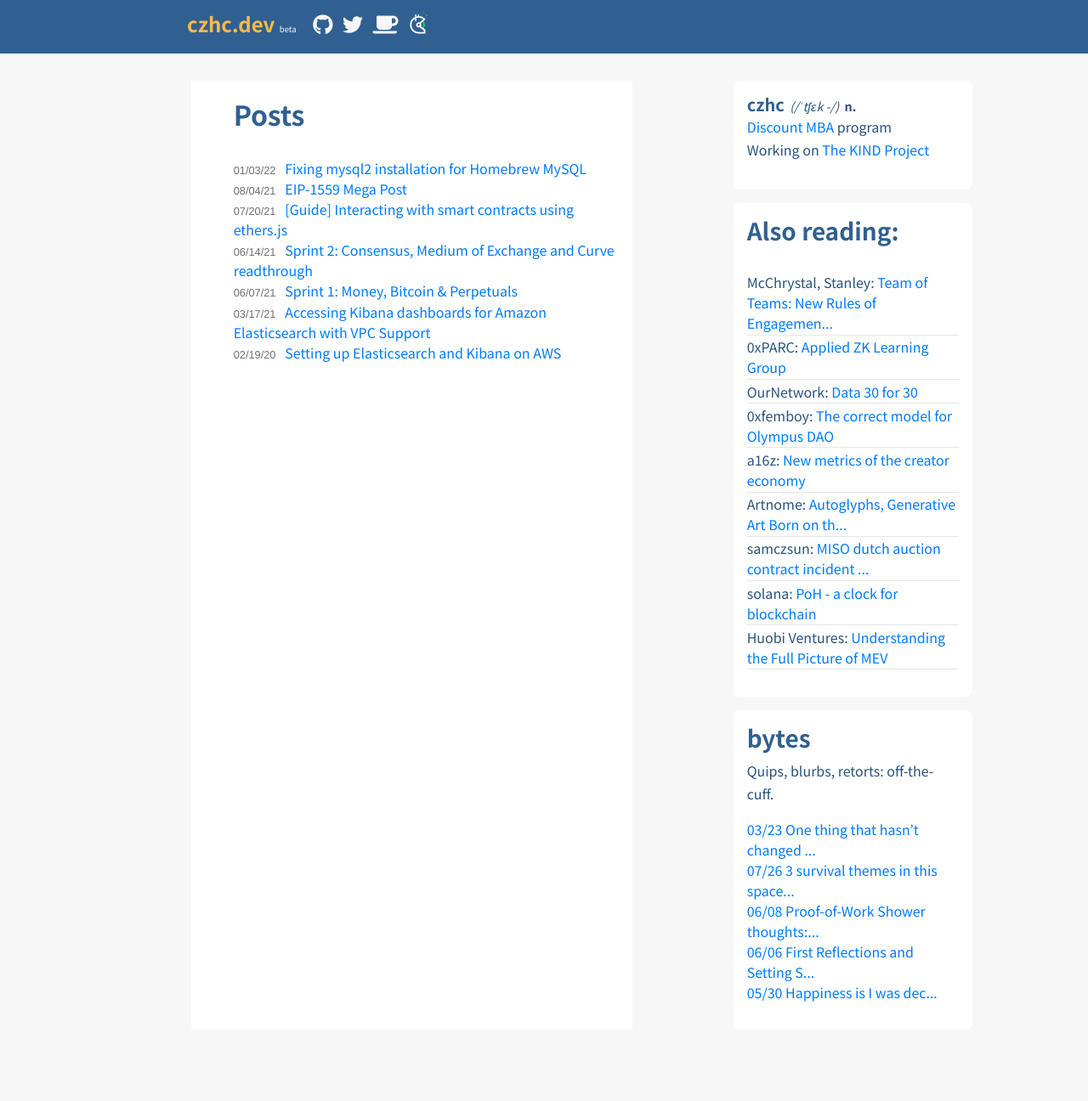
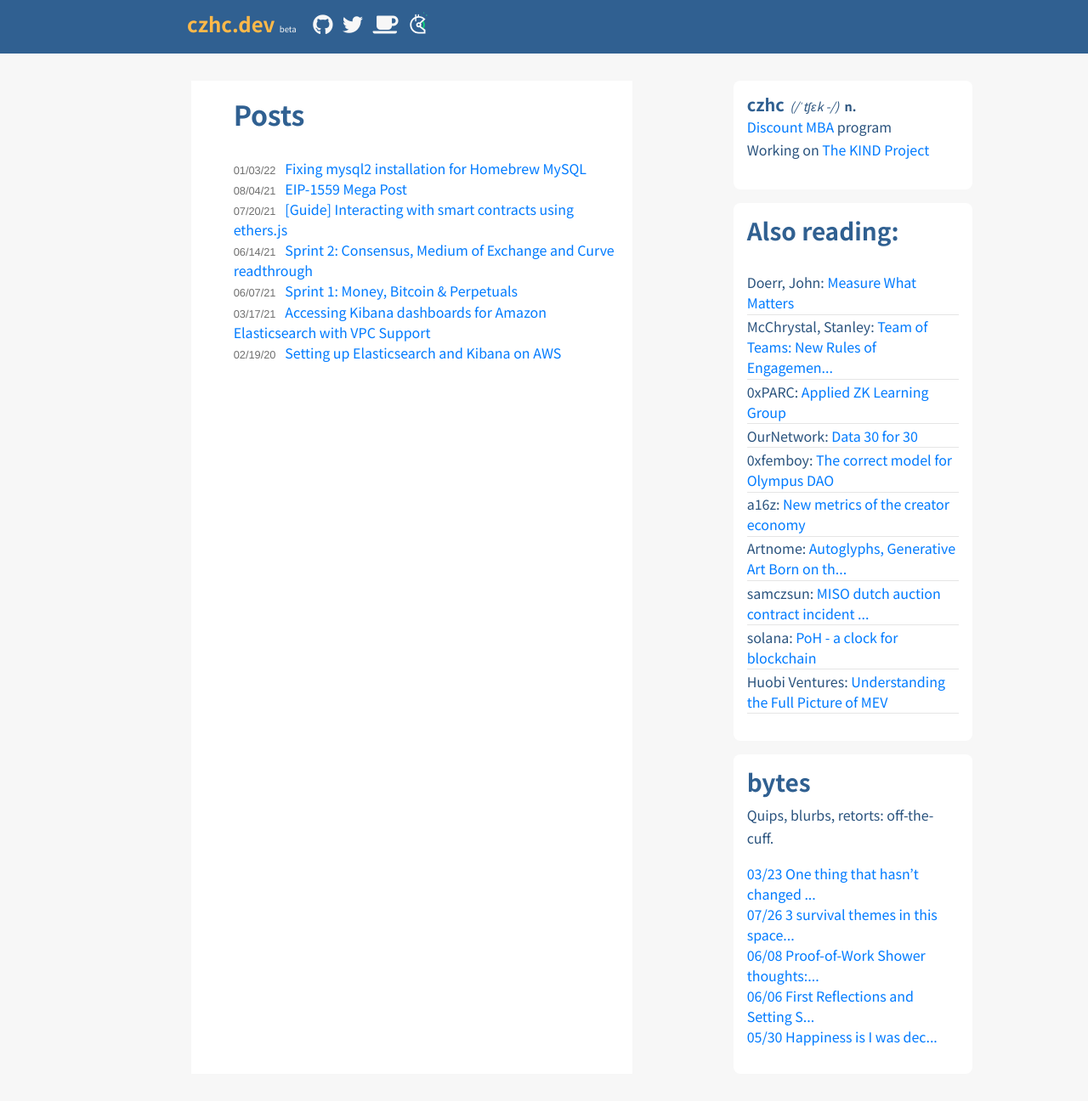
Before and after one commit to czhc/czhc.github.io, a Jekyll site: the page built from index.html, in a window 1280 px wide. Shown: the whole page at 85% size. Built offline with Jekyll 4.4.1, drawn with Linux system fonts in a browser that asks for light colours; nearby versions of some CDN libraries; before the commit the page ends 1244 px from its top, so only the background shows below that.

Commit message:
Update _data/bookmarks.yml

```diff
--- a/_data/bookmarks.yml
+++ b/_data/bookmarks.yml
@@ -1,3 +1,6 @@
+- url: "https://www.youtube.com/watch?v=DXSIHm115gk"
+  src: "Doerr, John"
+  title: "Measure What Matters"
 - url: "https://www.amazon.com/dp/B01N3UMHD2/ref=cm_sw_r_cp_ep_dp_FRwKBb7FX5FC0"
   src: "McChrystal, Stanley"
   title: "Team of Teams: New Rules of Engagement for a Complex World"
```
